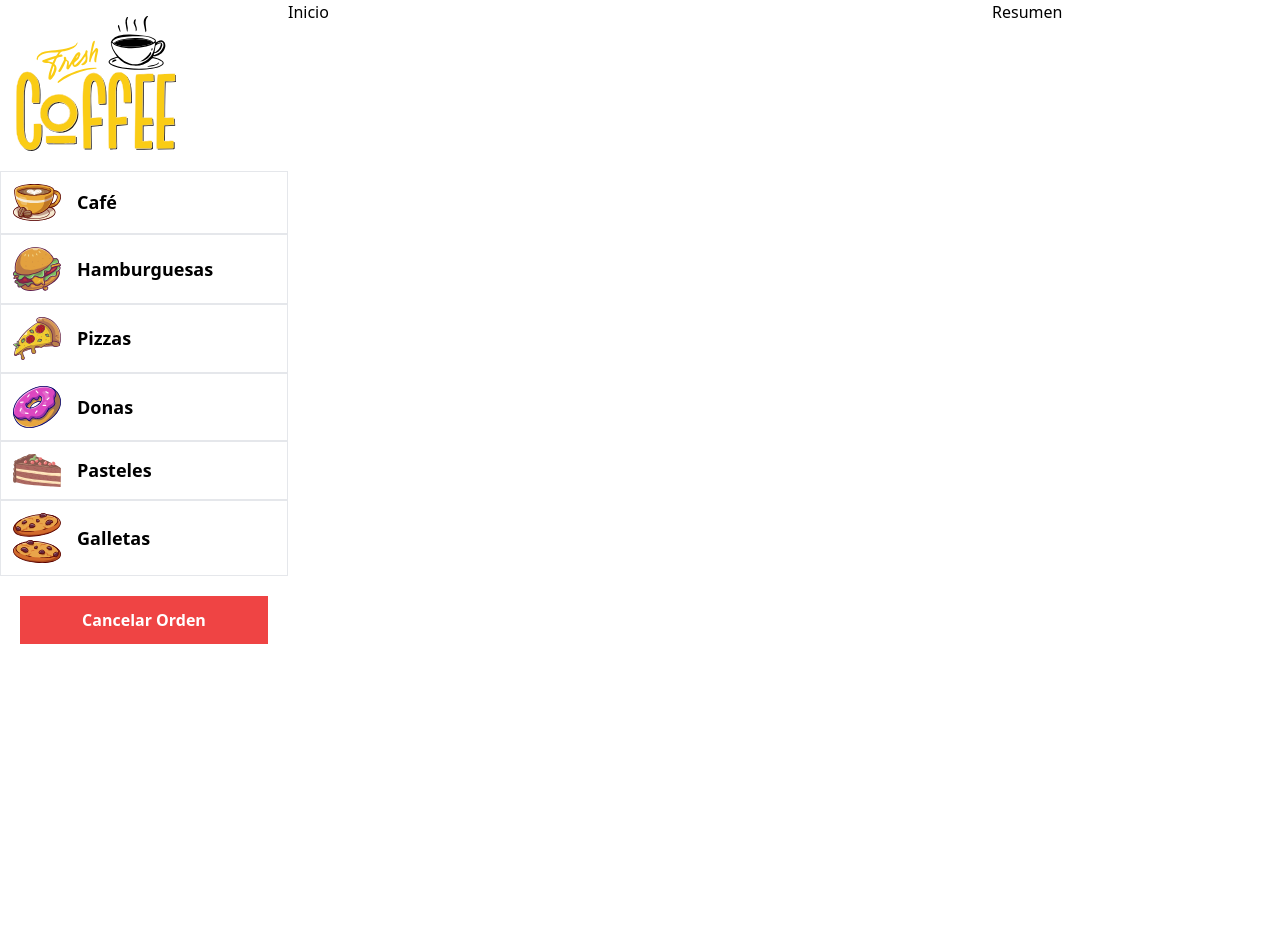
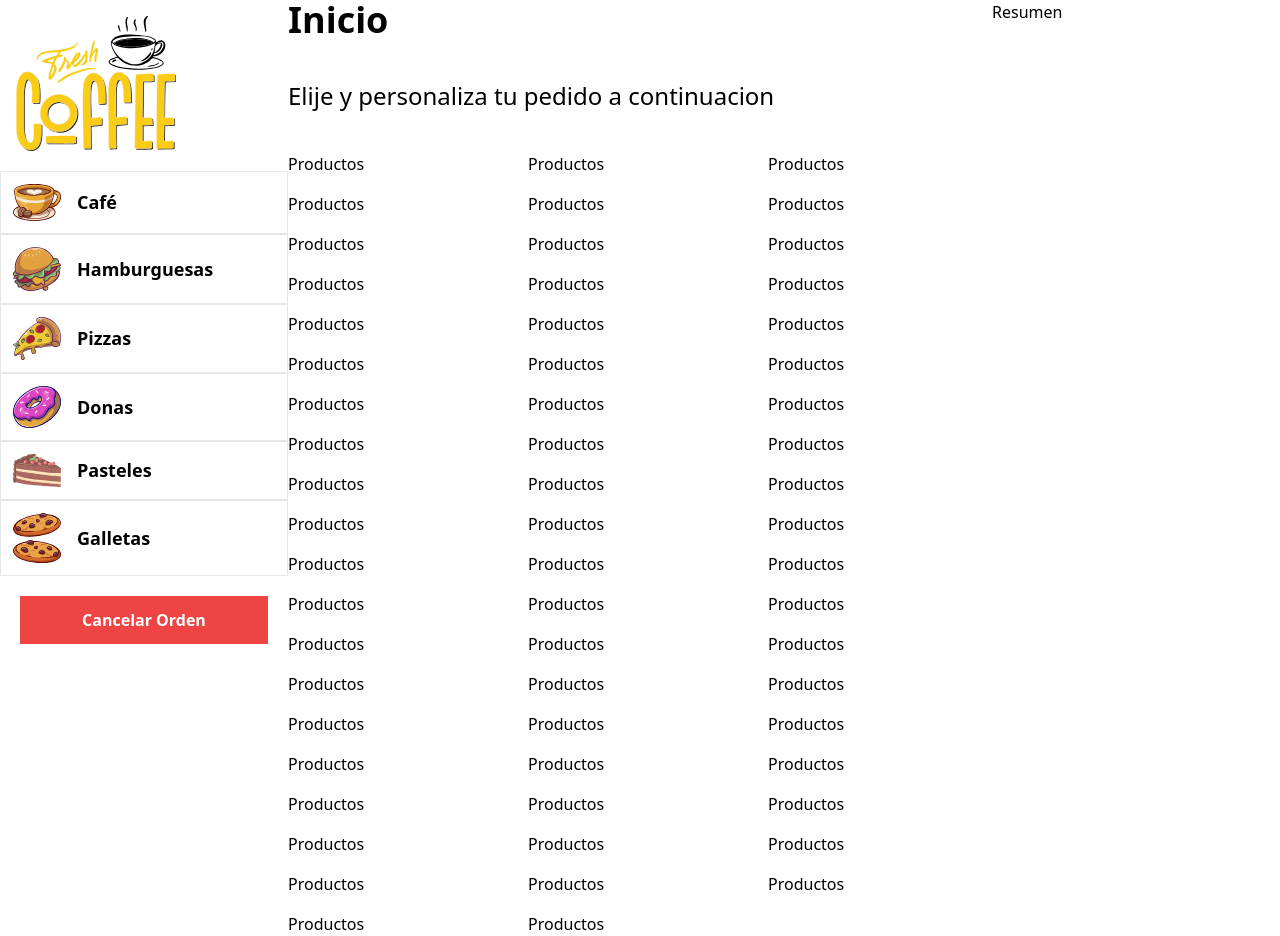
Before and after one commit to cuauhvip07/cursolaravel, a React (Vite) app in the folder react-quiosco/: page / in a window 1280 px wide. Before the commit the page ends 800 px from the top, so only its background shows below. Built offline with nearby package versions, Linux system fonts and the light colour scheme.

Commit message:
Obteniendo los productos
Se obtienen los productos de un js

```diff
--- /dev/null
+++ b/react-quiosco/src/data/productos.js
@@ -0,0 +1,419 @@
+const productos = [
+    {
+        nombre: "Café Caramel con Chocolate",
+        precio: 59.9,
+        imagen: "cafe_01",
+        categoria_id: 1,
+        id: 1
+      },
+      {
+        nombre: "Café Frio con Chocolate Grande",
+        precio: 49.9,
+        imagen: "cafe_02",
+        categoria_id: 1,
+        id: 2
+      },
+      {
+        nombre: "Latte Frio con Chocolate Grande",
+        precio: 54.9,
+        imagen: "cafe_03",
+        categoria_id: 1,
+        id: 3
+      },
+      {
+        nombre: "Latte Frio con Chocolate Grande",
+        precio: 54.9,
+        imagen: "cafe_04",
+        categoria_id: 1,
+        id: 4
+      },
+      {
+        nombre: "Malteada Fria con Chocolate Grande",
+        precio: 54.9,
+        imagen: "cafe_05",
+        categoria_id: 1,
+        id: 5
+      },
+      {
+        nombre: "Café Mocha Caliente Chico",
+        precio: 39.9,
+        imagen: "cafe_06",
+        categoria_id: 1,
+        id: 6
+      },
+      {
+        nombre: "Café Mocha Caliente Grande con Chocolate",
+        precio: 59.9,
+        imagen: "cafe_07",
+        categoria_id: 1,
+        id: 7
+      },
+      {
+        nombre: "Café Caliente Capuchino Grande",
+        precio: 59.9,
+        imagen: "cafe_08",
+        categoria_id: 1,
+        id: 8
+      },
+      {
+        nombre: "Café Mocha Caliente Mediano",
+        precio: 49.9,
+        imagen: "cafe_09",
+        categoria_id: 1,
+        id: 9
+      },
+      {
+        nombre: "Café Mocha Frio con Caramelo Mediano",
+        precio: 49.9,
+        imagen: "cafe_10",
+        categoria_id: 1,
+        id: 10
+      },
+      {
+        nombre: "Café Mocha Frio con Chocolate Mediano",
+        precio: 49.9,
+        imagen: "cafe_11",
+        categoria_id: 1,
+        id: 11
+      },
+      {
+        nombre: "Café Espresso",
+        precio: 29.9,
+        imagen: "cafe_12",
+        categoria_id: 1,
+        id: 12
+      },
+      {
+        nombre: "Café Capuchino Grande con Caramelo",
+        precio: 59.9,
+        imagen: "cafe_13",
+        categoria_id: 1,
+        id: 13
+      },
+      {
+        nombre: "Café Caramelo Grande",
+        precio: 59.9,
+        imagen: "cafe_14",
+        categoria_id: 1,
+        id: 14
+      },
+      {
+        nombre: "Paquete de 3 donas de Chocolate",
+        precio: 39.9,
+        imagen: "donas_01",
+        categoria_id: 4,
+        id: 15
+      },
+      {
+        nombre: "Paquete de 3 donas Glaseadas",
+        precio: 39.9,
+        imagen: "donas_02",
+        categoria_id: 4,
+        id: 16
+      },
+      {
+        nombre: "Dona de Fresa ",
+        precio: 19.9,
+        imagen: "donas_03",
+        categoria_id: 4,
+        id: 17
+      },
+      {
+        nombre: "Dona con Galleta de Chocolate ",
+        precio: 19.9,
+        imagen: "donas_04",
+        categoria_id: 4,
+        id: 18
+      },
+      {
+        nombre: "Dona glass con Chispas Sabor Fresa ",
+        precio: 19.9,
+        imagen: "donas_05",
+        categoria_id: 4,
+        id: 19
+      },
+      {
+        nombre: "Dona glass con Chocolate ",
+        precio: 19.9,
+        imagen: "donas_06",
+        categoria_id: 4,
+        id: 20
+      },
+      {
+        nombre: "Dona de Chocolate con MÁS Chocolate ",
+        precio: 19.9,
+        imagen: "donas_07",
+        categoria_id: 4,
+        id: 21
+      },
+      {
+        nombre: "Paquete de 3 donas de Chocolate ",
+        precio: 39.9,
+        imagen: "donas_08",
+        categoria_id: 4,
+        id: 22
+      },
+      {
+        nombre: "Paquete de 3 donas con Vainilla y Chocolate ",
+        precio: 39.9,
+        imagen: "donas_09",
+        categoria_id: 4,
+        id: 23
+      },
+      {
+        nombre: "Paquete de 6 Donas",
+        precio: 69.9,
+        imagen: "donas_10",
+        categoria_id: 4,
+        id: 24
+      },
+      {
+        nombre: "Paquete de 3 Variadas",
+        precio: 39.9,
+        imagen: "donas_11",
+        categoria_id: 4,
+        id: 25
+      },
+      {
+        nombre: "Dona Natural con Chocolate",
+        precio: 19.9,
+        imagen: "donas_12",
+        categoria_id: 4,
+        id: 26
+      },
+      {
+        nombre: "Paquete de 3 Donas de Chocolate con Chispas",
+        precio: 39.9,
+        imagen: "donas_13",
+        categoria_id: 4,
+        id: 27
+      },
+      {
+        nombre: "Dona Chocolate y Coco",
+        precio: 19.9,
+        imagen: "donas_14",
+        categoria_id: 4,
+        id: 28
+      },
+      {
+        nombre: "Paquete Galletas de Chocolate",
+        precio: 29.9,
+        imagen: "galletas_01",
+        categoria_id: 6,
+        id: 29
+      },
+      {
+        nombre: "Paquete Galletas de Chocolate y Avena",
+        precio: 39.9,
+        imagen: "galletas_02",
+        categoria_id: 6,
+        id: 30
+      },
+      {
+        nombre: "Paquete de Muffins de Vainilla",
+        precio: 39.9,
+        imagen: "galletas_03",
+        categoria_id: 6,
+        id: 31
+      },
+      {
+        nombre: "Paquete de 4 Galletas de Avena",
+        precio: 24.9,
+        imagen: "galletas_04",
+        categoria_id: 6,
+        id: 32
+      },
+      {
+        nombre: "Galletas de Mantequilla Variadas",
+        precio: 39.9,
+        imagen: "galletas_05",
+        categoria_id: 6,
+        id: 33
+      },
+      {
+        nombre: "Galletas de sabores frutales",
+        precio: 39.9,
+        imagen: "galletas_06",
+        categoria_id: 6,
+        id: 34
+      },
+      {
+        nombre: "Hamburguesa Sencilla",
+        precio: 59.9,
+        imagen: "hamburguesas_01",
+        categoria_id: 2,
+        id: 35
+      },
+      {
+        nombre: "Hamburguesa de Pollo",
+        precio: 59.9,
+        imagen: "hamburguesas_02",
+        categoria_id: 2,
+        id: 36
+      },
+      {
+        nombre: "Hamburguesa de Pollo y Chili",
+        precio: 59.9,
+        imagen: "hamburguesas_03",
+        categoria_id: 2,
+        id: 37
+      },
+      {
+        nombre: "Hamburguesa Queso y  Pepinos",
+        precio: 59.9,
+        imagen: "hamburguesas_04",
+        categoria_id: 2,
+        id: 38
+      },
+      {
+        nombre: "Hamburguesa Cuarto de Libra",
+        precio: 59.9,
+        imagen: "hamburguesas_05",
+        categoria_id: 2,
+        id: 39
+      },
+      {
+        nombre: "Hamburguesa Doble Queso",
+        precio: 69.9,
+        imagen: "hamburguesas_06",
+        categoria_id: 2,
+        id: 40
+      },
+      {
+        nombre: "Hot Dog Especial",
+        precio: 49.9,
+        imagen: "hamburguesas_07",
+        categoria_id: 2,
+        id: 41
+      },
+      {
+        nombre: "Paquete 2 Hot Dogs",
+        precio: 69.9,
+        imagen: "hamburguesas_08",
+        categoria_id: 2,
+        id: 42
+      },
+      {
+        nombre: "4 Rebanadas de Pay de Queso",
+        precio: 69.9,
+        imagen: "pastel_01",
+        categoria_id: 5,
+        id: 43
+      },
+      {
+        nombre: "Waffle Especial",
+        precio: 49.9,
+        imagen: "pastel_02",
+        categoria_id: 5,
+        id: 44
+      },
+      {
+        nombre: "Croissants De la casa",
+        precio: 39.9,
+        imagen: "pastel_03",
+        categoria_id: 5,
+        id: 45
+      },
+      {
+        nombre: "Pay de Queso",
+        precio: 19.9,
+        imagen: "pastel_04",
+        categoria_id: 5,
+        id: 46
+      },
+      {
+        nombre: "Pastel de Chocolate",
+        precio: 29.9,
+        imagen: "pastel_05",
+        categoria_id: 5,
+        id: 47
+      },
+      {
+        nombre: "Rebanada Pastel de Chocolate",
+        precio: 29.9,
+        imagen: "pastel_06",
+        categoria_id: 5,
+        id: 48
+      },
+      {
+        nombre: "Pizza Spicy con Doble Queso",
+        precio: 69.9,
+        imagen: "pizzas_01",
+        categoria_id: 3,
+        id: 49
+      },
+      {
+        nombre: "Pizza Jamón y Queso",
+        precio: 69.9,
+        imagen: "pizzas_02",
+        categoria_id: 3,
+        id: 50
+      },
+      {
+        nombre: "Pizza Doble Queso",
+        precio: 69.9,
+        imagen: "pizzas_03",
+        categoria_id: 3,
+        id: 51
+      },
+      {
+        nombre: "Pizza Especial de la Casa",
+        precio: 69.9,
+        imagen: "pizzas_04",
+        categoria_id: 3,
+        id: 52
+      },
+      {
+        nombre: "Pizza Chorizo",
+        precio: 69.9,
+        imagen: "pizzas_05",
+        categoria_id: 3,
+        id: 53
+      },
+      {
+        nombre: "Pizza Hawaiana",
+        precio: 69.9,
+        imagen: "pizzas_06",
+        categoria_id: 3,
+        id: 54
+      },
+      {
+        nombre: "Pizza Tocino",
+        precio: 69.9,
+        imagen: "pizzas_07",
+        categoria_id: 3,
+        id: 55
+      },
+      {
+        nombre: "Pizza Vegetales y Queso",
+        precio: 69.9,
+        imagen: "pizzas_08",
+        categoria_id: 3,
+        id: 56
+      },
+      {
+        nombre: "Pizza Pepperoni y Queso",
+        precio: 69.9,
+        imagen: "pizzas_09",
+        categoria_id: 3,
+        id: 57
+      },
+      {
+        nombre: "Pizza Aceitunas y Queso",
+        precio: 69.9,
+        imagen: "pizzas_10",
+        categoria_id: 3,
+        id: 58
+      },
+      {
+        nombre: "Pizza Queso, Jamón y Champiñones",
+        precio: 69.9,
+        imagen: "pizzas_11",
+        categoria_id: 3,
+        id: 59
+      }
+]
+
+export {
+    productos
+}
--- a/react-quiosco/src/layouts/components/Categoria.jsx
+++ b/react-quiosco/src/layouts/components/Categoria.jsx
@@ -3,7 +3,7 @@
 
 export default function Categoria({categoria}) {
 
-    const {icono,nombre,id} = categoria
+    const {icono,nombre} = categoria
     return (
         <div className=" flex items-center gap-4 border w-full p-3 hover:bg-amber-400 cursor-pointer">
             <img
--- /dev/null
+++ b/react-quiosco/src/layouts/components/Producto.jsx
@@ -0,0 +1,12 @@
+
+
+
+export default function Producto({producto}) {
+    const {nombre,imagen,precio} = producto
+  return (
+
+    <div>
+      Productos
+    </div>
+  )
+}
--- a/react-quiosco/src/layouts/components/Sidebar.jsx
+++ b/react-quiosco/src/layouts/components/Sidebar.jsx
@@ -17,6 +17,7 @@
         <div className=" mt-1">
             {categorias.map( categoria => (
                 <Categoria
+                    key={categoria.id} // Se debe de pasar un key siempre
                     categoria={categoria}
                 />
             ))}
--- a/react-quiosco/src/views/Inicio.jsx
+++ b/react-quiosco/src/views/Inicio.jsx
@@ -1,8 +1,23 @@
+
+import { productos } from '../data/productos'
+
+import Producto from '../layouts/components/Producto'
 
 export default function Inicio() {
+
   return (
-    <div>
-      Inicio
-    </div>
+    <>
+      <h1 className=' text-4xl font-black'>Inicio</h1>
+      <p className=' text-2xl my-10'>Elije y personaliza tu pedido a continuacion</p>
+
+      <div className=' grid gap-4 grid-cols-1 md:grid-cols-2 lg:grid-cols-3'>
+        {productos.map( producto => (
+          <Producto
+            key={producto.imagen}
+            producto={producto}
+          />
+        ))}
+      </div>
+    </>
   )
 }
```
